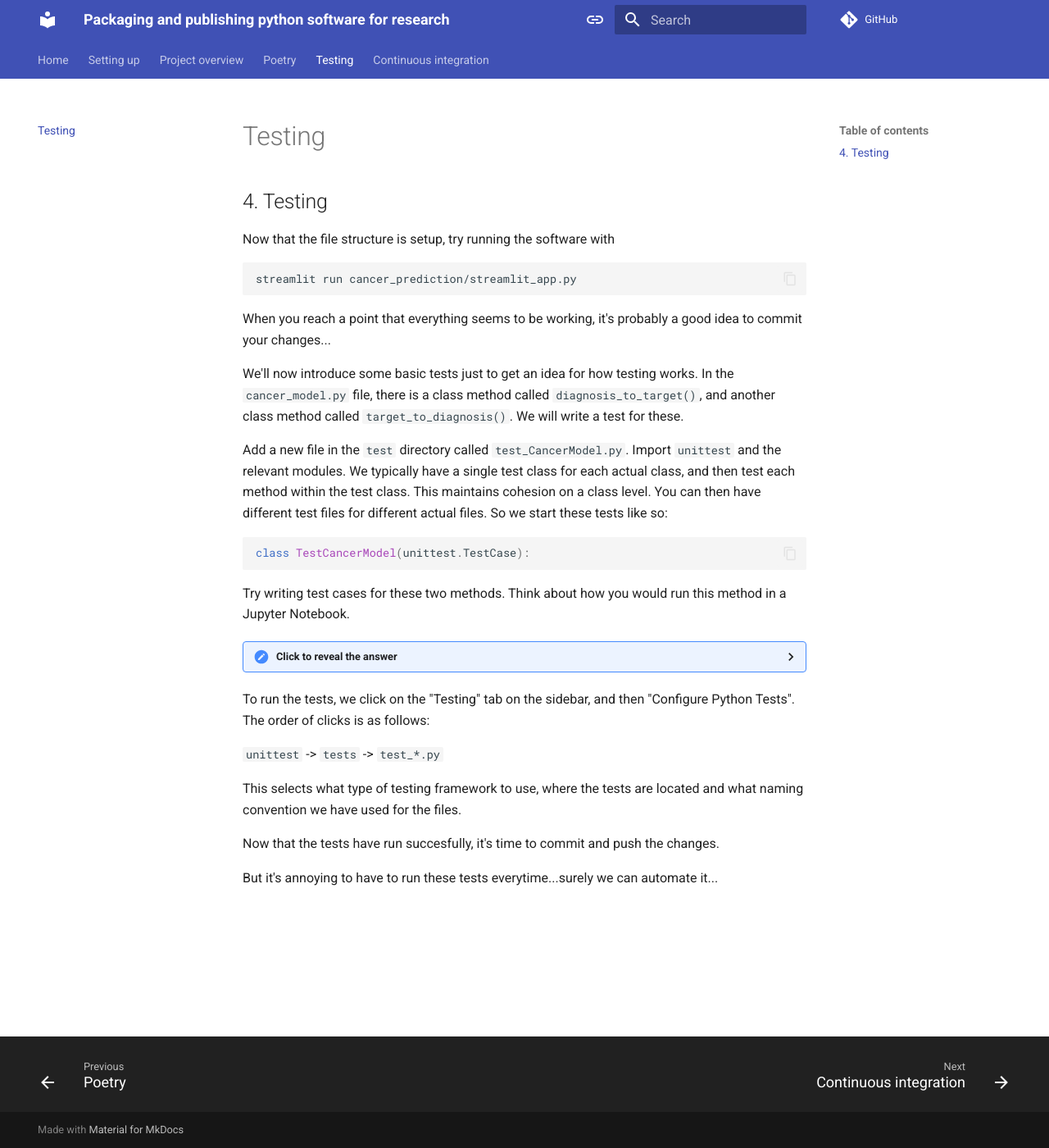
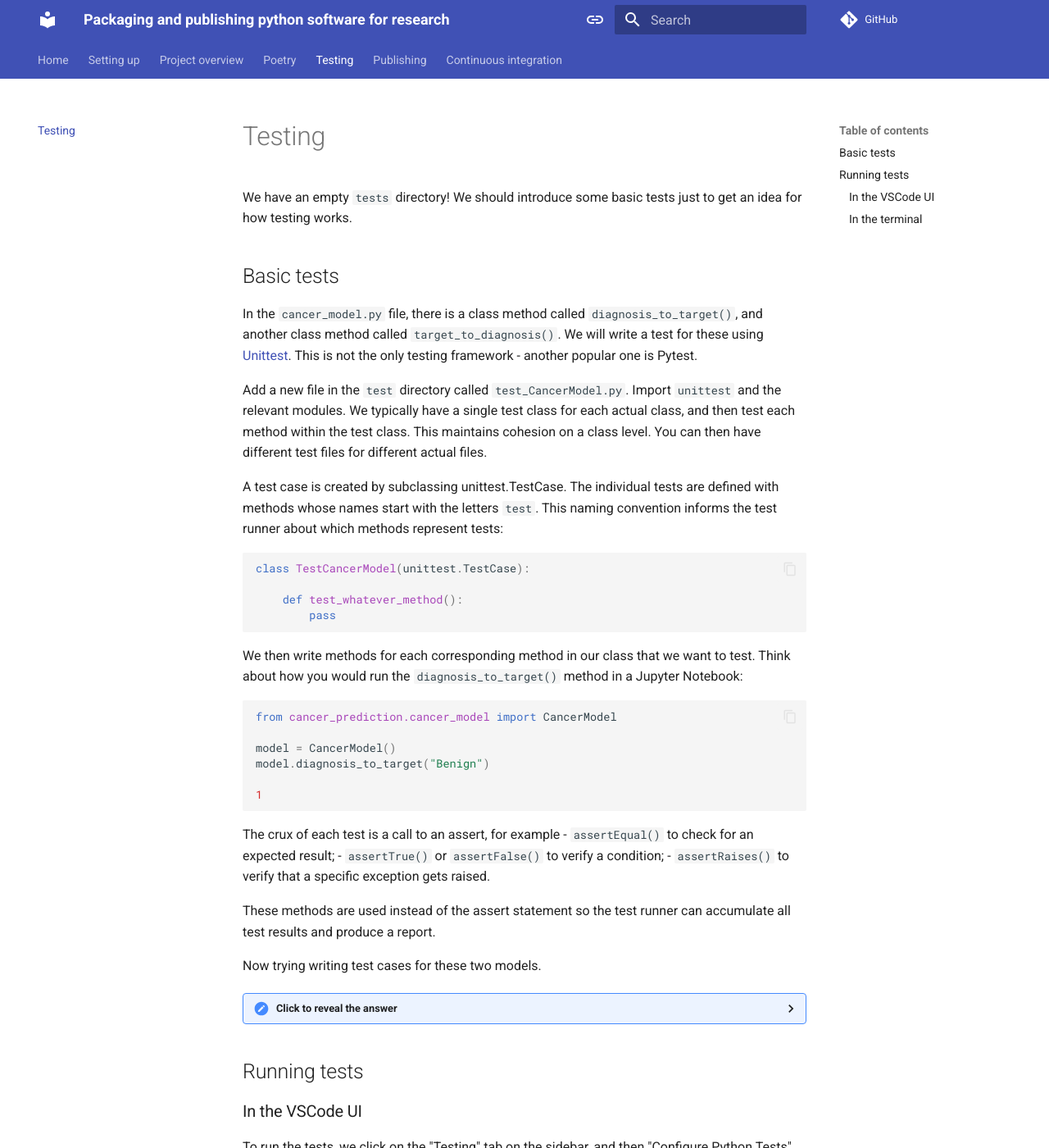
Before and after one commit to acceleratescience/packaging-publishing, an MkDocs documentation site: the page built from docs/4_Testing.md, in a window 1280 px wide and 1400 px high. Shown: the whole window at 82% size. Built offline with MkDocs 1.6.1 and Material for MkDocs 9.7.7, drawn with Linux system fonts in a browser that asks for light colours; comment, search, counter and statistics services are not loaded; some of the changed text lies outside the part shown.

Commit message:
Update documentation

````diff
--- a/docs/3_poetry.md
+++ b/docs/3_poetry.md
@@ -55,8 +55,8 @@ packing-publishing
 └── notebook.ipynb
 ```
 
-### 3.2. Licensing <a id="poetry-licensing"></a>
-We also need to create a `LICENSE.md` file, and populate it. You can find out the details of licensing [here](https://choosealicense.com/)
+## Licensing <a id="poetry-licensing"></a>
+We also need to populate the `LICENSE.md` file. You can find out the details of licensing [here](https://choosealicense.com/)
 
 !!! warning
 
@@ -66,6 +66,7 @@ We also need to create a `LICENSE.md` file, and populate it. You can find out th
 
     If software does not have a license, this generally means that you do not have permission to use, modify, or share the code. Forking and viewing code **does not imply that you are permitted to use, modify or share it**. Your best option is to nicely ask the authors to add a license, by either sending them an email, or opening an Issue on the repo.
 
+## Adding packages to your Poetry environment
 Now let's add `streamlit` to our project. If you open the `pyproject.toml` file, you'll notice that there is a list of dependencies:
 
 ```
@@ -82,4 +83,89 @@ If we want to add another package to our project, such as `streamlit`, we can ju
 poetry add streamlit
 ```
 
-Notice that now `streamlit` has appeared in `pyproject.toml`! Poetry has also created a file called `poetry.lock`. This file essentially locks in all of your dependencies so someone external can recreate your environment. It is somewhat analogous to the conda `environment.yml` file.
+Notice that now `streamlit` has appeared in `pyproject.toml`! Poetry has also created a file called `poetry.lock`. This file essentially locks in all of your dependencies so someone external can recreate your environment. It is somewhat analogous to the conda `environment.yml` file. Generally, we never alter this file manually.
+
+Commit and push your changes to the remote branch.
+
+## Implement the CLI entry point
+Notice that the CLI will still not work in the way that we want it to. In order for the CLI to work, we have to make two alterations.
+
+!!! tip
+
+    There are a few different libraries that will help you handle CLI. In this project, we use `typer`, but `argparse` is also a very popular one.
+
+### Additions to the code
+At this point it is worth quickly going through the code for the `app.py` script. Click the arrows to find out what the code does.
+
+``` python
+import sys
+
+import typer
+from cancer_prediction import streamlit_app  # (1)!
+from streamlit.web import cli as stcli
+
+app = typer.Typer()  # (2)!
+
+@app.command()  # (3)!
+def __version__():
+    typer.echo("0.1.0")
+
+@app.command()  # (4)!
+def run():
+    sys.argv = ["streamlit", "run", "cancer_prediction/streamlit_app.py"]
+    sys.exit(stcli.main())
+
+
+if __name__ == "__main__":
+    app()
+```
+
+1.  Since this depends on the `streamlit_app.py` script, we have to import it here
+2.  Initialize the typer app
+3.  A command that prints out the version of the app
+4.  A command that essentially mimics the `streamlit run cancer_prediction/streamlit_app.py` command that we used earlier
+
+We create a new folder inside `cancer_prediction` called `cli`. We also create a new `__init__.py` file and copy over the `app.py` file. The init file should contain only:
+```python
+from .app import app
+
+__all__ = ["app"]
+```
+
+We also need to add the `typer` library. Since this is a main dependancy, we can add it using the regular `poetry add` command.
+
+### Additions to the `.toml` file
+We want someone to be able to do:
+```bash
+pip install cancer-prediction
+```
+
+and then
+```
+cancer-prediction run
+```
+
+We have defined our `run` command, but your bash terminal will not recognize the command `cancer-prediction`! To do this, we first need to define an entry point. We add the following line to `pyproject.toml` below the readme:
+```toml
+packages = [{include = "cancer_prediction"}]
+```
+
+Then we add the following lines
+```
+[tool.poetry.scripts]
+cancer-prediction =  "cancer_prediction.cli:app"
+```
+
+This provides us with an entry point to the `cli/app.py` file. What is essentially says is: "When I type the command `cancer-prediction` into my command line, what I really mean is execute this app."
+
+We then install a local copy of our package which mimics a pip installation:
+```bash
+poetry install
+```
+
+We can now try it out by running
+```bash
+cancer-prediction run
+```
+
+and the streamlit app should open! You should be able to play around with the app in the browser. In general, streamlit is a great way to prototype new applications. Try training a model using the training data - give it a name like `cancer_model_v2`. Then try running inference on this model with the testing data.
--- a/docs/4_Testing.md
+++ b/docs/4_Testing.md
@@ -1,20 +1,36 @@
-## 4. Testing
-Now that the file structure is setup, try running the software with
-```bash
-streamlit run cancer_prediction/streamlit_app.py
+We have an empty `tests` directory! We should introduce some basic tests just to get an idea for how testing works.
+
+## Basic tests
+In the `cancer_model.py` file, there is a class method called `diagnosis_to_target()`, and another class method called `target_to_diagnosis()`. We will write a test for these using [Unittest](https://docs.python.org/3/library/unittest.html). This is not the only testing framework - another popular one is Pytest.
+
+Add a new file in the `test` directory called `test_CancerModel.py`. Import `unittest` and the relevant modules. We typically have a single test class for each actual class, and then test each method within the test class. This maintains cohesion on a class level. You can then have different test files for different actual files.
+
+A test case is created by subclassing unittest.TestCase. The individual tests are defined with methods whose names start with the letters `test`. This naming convention informs the test runner about which methods represent tests:
+```python
+class TestCancerModel(unittest.TestCase):
+
+    def test_whatever_method():
+        pass
 ```
 
-When you reach a point that everything seems to be working, it's probably a good idea to commit your changes...
+We then write methods for each corresponding method in our class that we want to test. Think about how you would run the `diagnosis_to_target()` method in a Jupyter Notebook:
+```python
+from cancer_prediction.cancer_model import CancerModel
 
-We'll now introduce some basic tests just to get an idea for how testing works. In the `cancer_model.py` file, there is a class method called `diagnosis_to_target()`, and another class method called `target_to_diagnosis()`. We will write a test for these.
+model = CancerModel()
+model.diagnosis_to_target("Benign")
 
-Add a new file in the `test` directory called `test_CancerModel.py`. Import `unittest` and the relevant modules. We typically have a single test class for each actual class, and then test each method within the test class. This maintains cohesion on a class level. You can then have different test files for different actual files. So we start these tests like so:
-
-```python
-class TestCancerModel(unittest.TestCase):
+1
 ```
 
-Try writing test cases for these two methods. Think about how you would run this method in a Jupyter Notebook.
+The crux of each test is a call to an assert, for example
+- `assertEqual()` to check for an expected result;
+- `assertTrue()` or `assertFalse()` to verify a condition;
+- `assertRaises()` to verify that a specific exception gets raised.
+
+These methods are used instead of the assert statement so the test runner can accumulate all test results and produce a report.
+
+Now trying writing test cases for these two models.
 
 <details>
 <summary>Click to reveal the answer</summary>
@@ -53,12 +69,28 @@ if __name__ == '__main__':
 ```
 </details>
 
+## Running tests
+### In the VSCode UI
 To run the tests, we click on the "Testing" tab on the sidebar, and then "Configure Python Tests". The order of clicks is as follows:
 
 `unittest` -> `tests` -> `test_*.py`
 
 This selects what type of testing framework to use, where the tests are located and what naming convention we have used for the files.
 
-Now that the tests have run succesfully, it's time to commit and push the changes.
+### In the terminal
+We can also run these tests in the command line. We will need to know this for later, when we automate the testing process:
+```bash
+poetry run python -m unittest discover tests/
+```
 
-But it's annoying to have to run these tests everytime...surely we can automate it...
+You should see something like:
+```
+$ poetry run python -m unittest discover tests/
+..
+----------------------------------------------------------------------
+Ran 2 tests in 0.000s
+
+OK
+```
+
+You can try changing part of the test code to force them to fail, and check the output. Now that the tests have run succesfully, it's time to commit and push the changes.
--- a/mkdocs.yml
+++ b/mkdocs.yml
@@ -2,10 +2,13 @@ site_name: Packaging and publishing python software for research
 repo_url: https://github.com/acceleratescience/packaging-publishing
 nav:
   - Home: 'index.md'
-  - 'Setting up': '1_setting_up.md'
-  - 'Project overview': '2_project_overview.md'
-  - 'Poetry': '3_poetry.md'
-  - 'Testing': '4_Testing.md'
+  - Setting up: 1_setting_up.md
+  - Project overview: 2_project_overview.md
+  - Poetry: 3_poetry.md
+  - Testing: 4_Testing.md
+  - Publishing:
+    - 'Publishing to PyPI': 'publishing_docs/publishing.md'
+    - 'Making Documentation': 'publishing_docs/documentation.md'
   - 'Continuous integration': '5_CICD.md'
 theme:
   name: material
@@ -59,6 +62,8 @@ theme:
   font:
     text: Roboto
     code: Roboto Mono
+  icon:
+    annotation: material/chevron-right-circle
 plugins:
   - mkdocstrings
   - search
````
Also changed, not shown: other parts of docs/3_poetry.md (+2 -2 lines), docs/index.md (+2 -0 lines), docs/publishing_docs/documentation.md (added, +1 -0 lines), docs/publishing_docs/publishing.md (added, +1 -0 lines), 1 other file.
